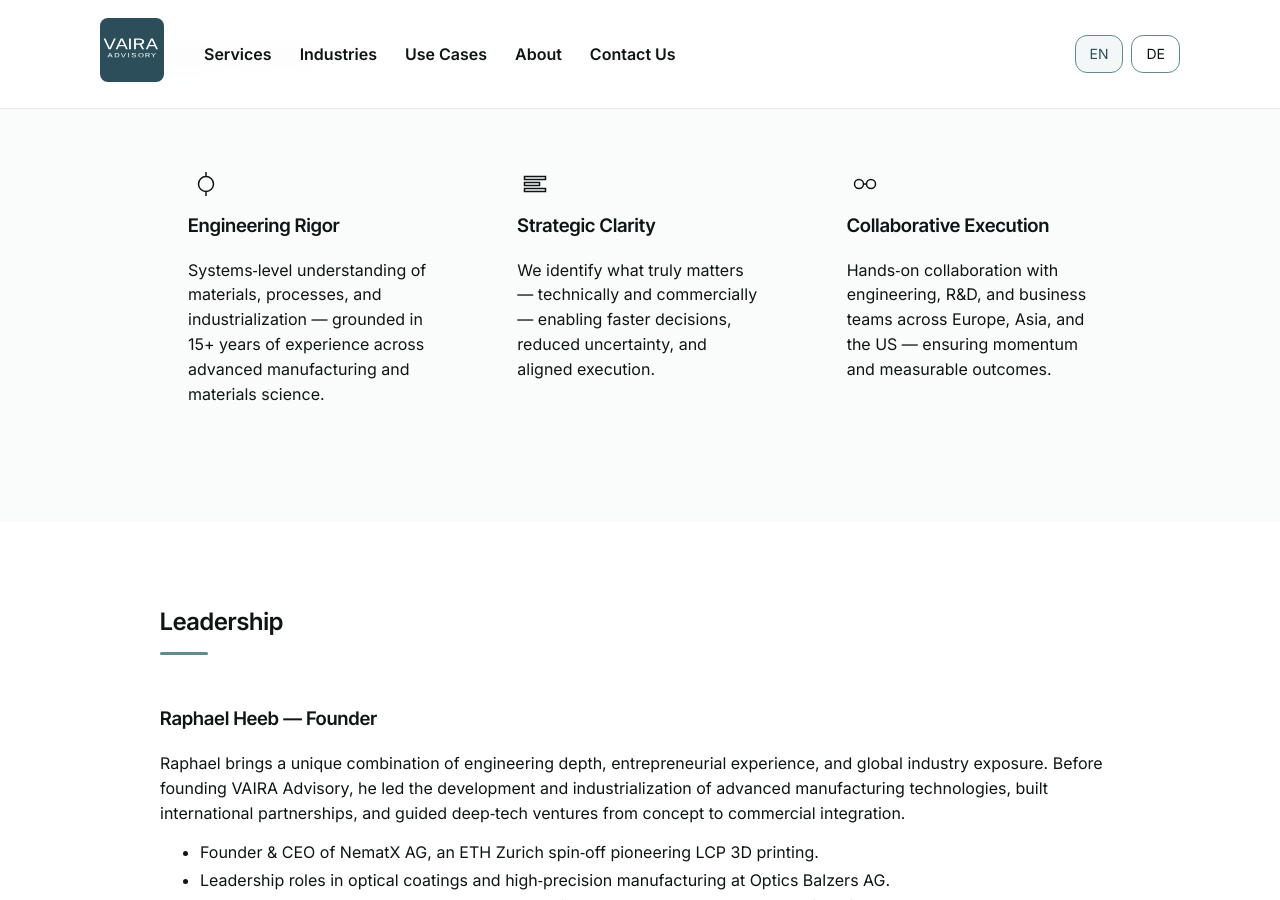
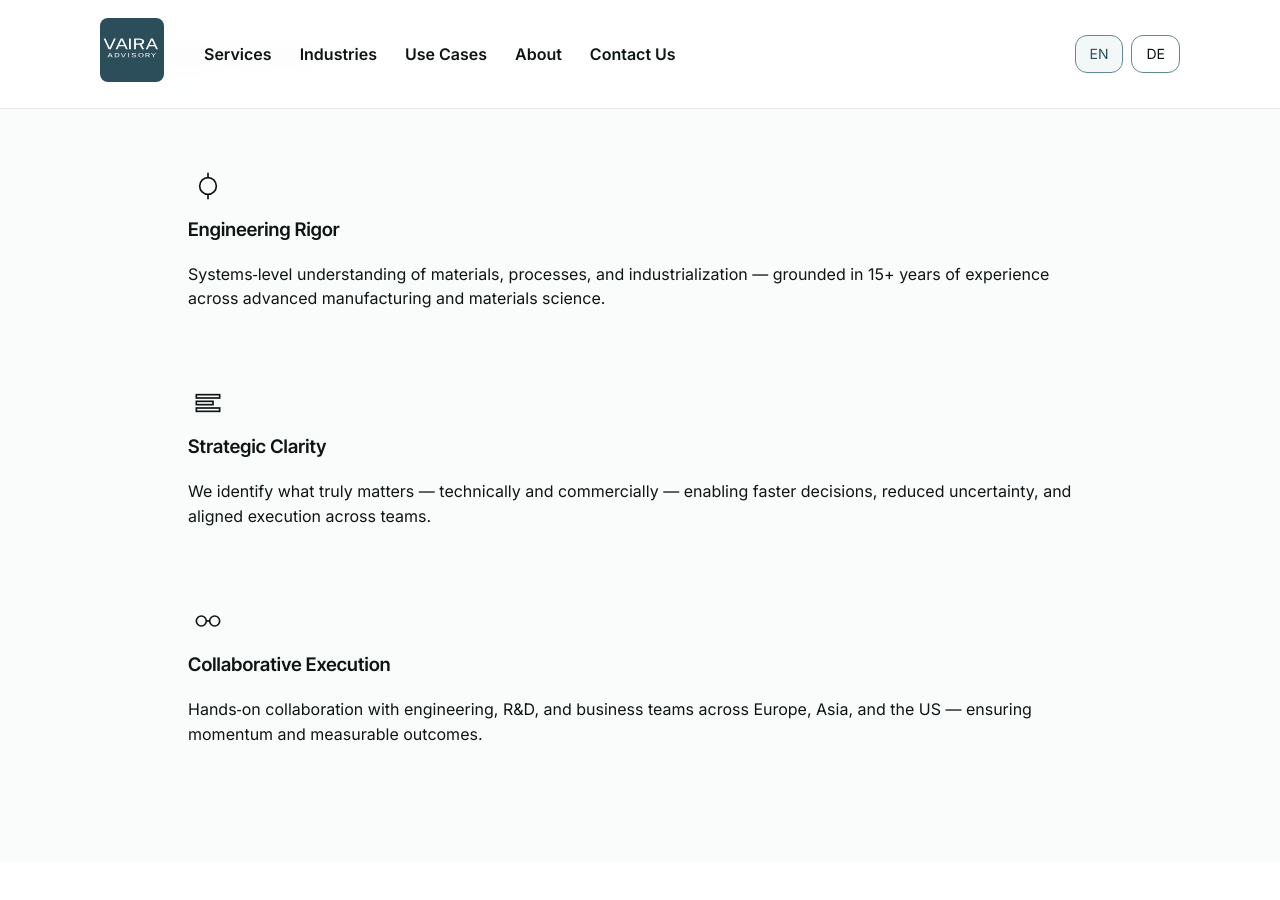
Before and after one commit to raphaelheeb/vaira-advisory, a Jekyll site: the page built from about/index.html, in a window 1280 px wide and 900 px high, scrolled down 870 px. Built offline with Jekyll 4.4.1, drawn with Linux system fonts in a browser that asks for light colours.

Commit message:
Update index.html

```diff
--- a/about/index.html
+++ b/about/index.html
@@ -73,14 +73,12 @@
   <div class="content-wrapper wrapper--narrow">
     <h2>How We Work</h2>
 
-    <div class="card-grid" style="grid-template-columns: repeat(3, 1fr); gap: 28px;">
-
+    <div class="how-we-work-grid">
       <!-- CARD 1 -->
-      <div class="card">
+      <div class="card how-card">
         <div class="card-header">
           <div class="card-icon">
-            <!-- Minimal engineering icon -->
-            <svg width="36" height="36" viewBox="0 0 48 48" fill="none"
+            <svg width="40" height="40" viewBox="0 0 48 48" fill="none"
                  xmlns="http://www.w3.org/2000/svg">
               <circle cx="24" cy="24" r="10"
                       stroke="currentColor" stroke-width="2"/>
@@ -99,11 +97,10 @@
       </div>
 
       <!-- CARD 2 -->
-      <div class="card">
+      <div class="card how-card">
         <div class="card-header">
           <div class="card-icon">
-            <!-- Strategy icon -->
-            <svg width="36" height="36" viewBox="0 0 48 48" fill="none"
+            <svg width="40" height="40" viewBox="0 0 48 48" fill="none"
                  xmlns="http://www.w3.org/2000/svg">
               <rect x="10" y="14" width="28" height="4"
                     stroke="currentColor" stroke-width="2"/>
@@ -117,16 +114,15 @@
         </div>
         <p>
           We identify what truly matters — technically and commercially — enabling faster decisions,
-          reduced uncertainty, and aligned execution.
+          reduced uncertainty, and aligned execution across teams.
         </p>
       </div>
 
       <!-- CARD 3 -->
-      <div class="card">
+      <div class="card how-card">
         <div class="card-header">
           <div class="card-icon">
-            <!-- Collaboration icon -->
-            <svg width="36" height="36" viewBox="0 0 48 48" fill="none"
+            <svg width="40" height="40" viewBox="0 0 48 48" fill="none"
                  xmlns="http://www.w3.org/2000/svg">
               <circle cx="16" cy="24" r="6"
                       stroke="currentColor" stroke-width="2"/>
@@ -143,7 +139,6 @@
           the US — ensuring momentum and measurable outcomes.
         </p>
       </div>
-
     </div>
   </div>
 </section>
```
